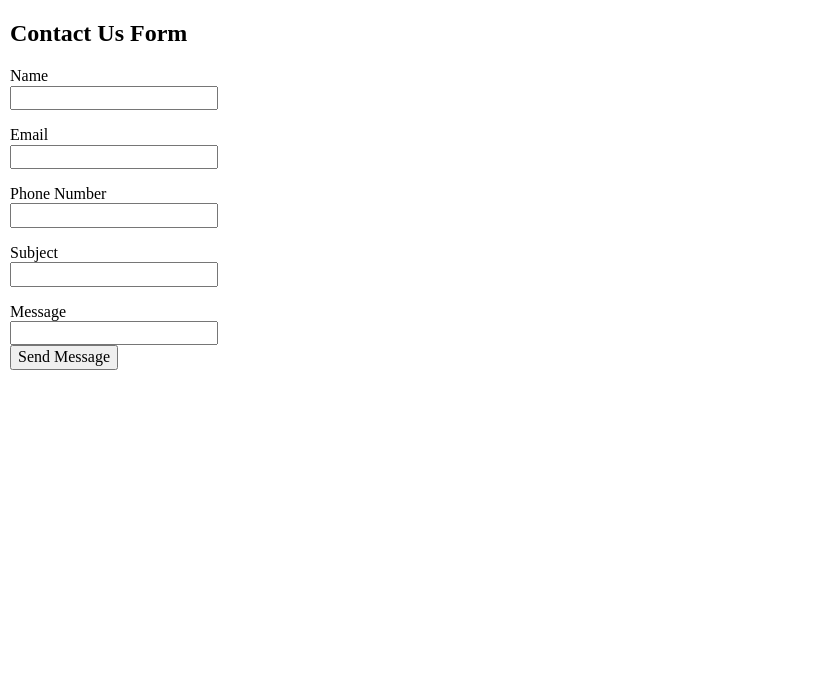
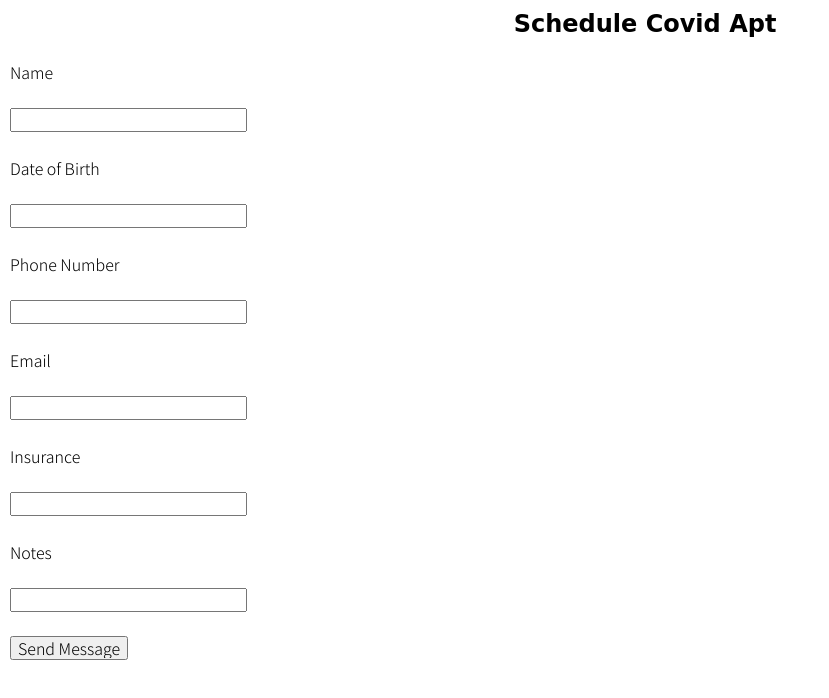
Before and after one commit to xdnewlun1/newlun-wdd-130, a plain HTML site: page open-apt.html in a window 1280 px wide. Shown: the whole page, without its empty margins (0-829 px from the left). Drawn offline with Linux system fonts and the light colour scheme.

Commit message:
Added Popups, still has bugs

```diff
--- a/css/main.css
+++ b/css/main.css
@@ -92,6 +92,10 @@ body{
 
 body h1, body h3, h4{
     font-family: 'Calligraffitti', cursive;
+}
+
+#Conf-Apt{
+    text-align: center;
 }
 
 body h2{
--- /dev/null
+++ b/css/popup.css
@@ -0,0 +1,16 @@
+form{
+    width: 100%;
+    height: 10%;
+}
+body h2{
+    font-family: 'Calligraffitti', cursive;
+    text-align: center;
+    margin: 0px;
+}
+body{
+    font-family: 'Noto Sans JP', sans-serif;
+    line-height: 3em;
+}
+p{
+    margin: 0px;
+}
--- a/js/schedule.js
+++ b/js/schedule.js
@@ -1,12 +1,14 @@
+let work_doc = "";
+
 function sch_apt(str){
+
     let newwindow=window.open("open-apt.html","Open Apt",'height=500,width=300');
     apt_code = str;
     if(window.focus) {newwindow.focus()}
-    newwindow.document.append("<p id='hid-inf'>"+str+"</p>")
-    return false;
+    work_doc = document;
 }
 
 function submitWindow(){
-    alert(document.getElementById('info-stor').value)
     top.window.close()
+    work_doc.getElementById("Conf-Apt").innerHTML = "Appointment Confirmed";
 }
--- a/open-apt.html
+++ b/open-apt.html
@@ -6,6 +6,7 @@
     <meta name="viewport" content="width=device-width, initial-scale=1.0">
     <script src="js/schedule.js"></script>
     <link rel="stylesheet" href="css/normalize.css">
+    <link rel="stylesheet" href="css/popup.css">
     <link rel="preconnect" href="https://fonts.gstatic.com">
     <link href="https://fonts.googleapis.com/css2?family=Source+Sans+Pro&display=swap" rel="stylesheet">
     <link href="https://fonts.googleapis.com/css2?family=Noto+Sans+JP:wght@300&family=Source+Sans+Pro&display=swap" rel="stylesheet">
@@ -17,16 +18,18 @@
 </style>
 <body>
     <form method="GET" id="contact-form">
-        <h2>Contact Us Form</h2>
+        <h2>Schedule Covid Apt</h2>
         <p>Name<br>
         <input type="text" id="name-text" class="form-input"></p>
-        <p>Email<br>
-        <input type="text" id="email-input" class="form-input"></p>
+        <p>Date of Birth<br>
+        <input type="text" id="dob-input" class="form-input"></p>
         <p>Phone Number<br>
         <input type="text" id="phne-input" class="form-input"></p>
-        <p>Subject<br>
-        <input type="text" id="subject-input" class="form-input"></p>
-        Message<br>
+        <p>Email<br>
+        <input type="text" id="ema-input" class="form-input"></p>
+        <p>Insurance<br>
+        <input type="text" id="ins-input" class="form-input"></p>
+        Notes<br>
         <input type="text" id="message-input">
         <br><input type="submit" value="Send Message" onclick="submitWindow()">
         <div id="contact-form-message"></div>
```
Also changed, not shown: schedule.html (+1 -1 lines).
